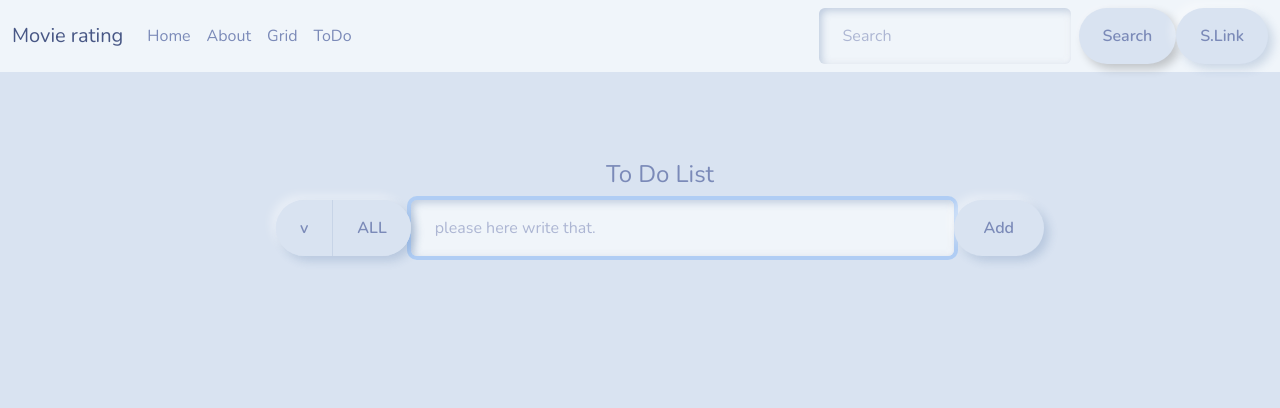
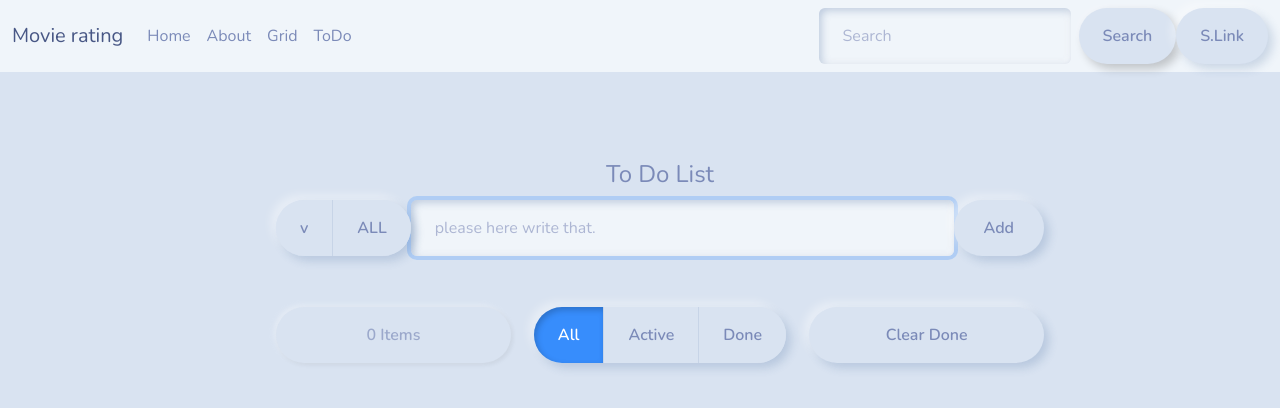
Before and after one commit to heeda88/react-project-001, a React (Create React App) app: page /todo in a window 1280 px wide. Shown: the top 408 px of the page. Built offline with nearby package versions, Linux system fonts and the light colour scheme.

Commit message:
ToDo ( status Filter & Done Clear)

```diff
--- a/src/css/ToDo.module.css
+++ b/src/css/ToDo.module.css
@@ -68,3 +68,9 @@
     grid-template-columns: 1fr 1fr 1fr;
     text-align: center;
 }
+
+
+.todos_footer_header{
+    justify-content: center;
+    align-items: center;
+}
--- a/src/routes/ToDo.js
+++ b/src/routes/ToDo.js
@@ -1,17 +1,13 @@
 import styles from "../css/ToDo.module.css";
 import { useState } from "react";
-import { string } from "prop-types";
+
 function ToDo() {
-  const todoObj = {
-    id: string,
-    bodytext: string,
-    done: Boolean,
-  };
   const [todos, setTodos] = useState([]);
   const [todo, setTodo] = useState("");
+  const [edit, setEdit] = useState(false);
   const [scroll, setScroll] = useState(false);
   const [allCheckd, setAllChecked] = useState(false);
-  const [checked, setChecked] = useState();
+  const [statRadio, setStatRadio] = useState("All");
 
   const onChange = (event) => {
     setTodo(event.target.value);
@@ -22,10 +18,9 @@ function ToDo() {
       return;
     }
     setTodos((currentarray) => {
-      console.log(todo);
       return [
         {
-          id: currentarray.length + 1,
+          id: new Date().getTime(),
           bodytext: todo,
           done: false,
         },
@@ -50,7 +45,6 @@ function ToDo() {
   const onChecked = (id) => {
     const toggled = todos.map((todo) => {
       if (todo.id == id) {
-        console.log(todo.id, id);
         return { ...todo, done: !todo.done };
       } else {
         return todo;
@@ -59,7 +53,7 @@ function ToDo() {
     setTodos(toggled);
   };
 
-  const onEdit = (event, id) => {
+  const editTodo = (event, id) => {
     const edited = todos.map((todo) => {
       if (todo.id == id) {
         return { ...todo, bodytext: event.target.value };
@@ -76,10 +70,35 @@ function ToDo() {
     setTodos(removed);
   };
 
+  const setStat = (stat) => {
+    switch (stat) {
+      case "":
+        return true;
+      case "All":
+        setStatRadio("All");
+        return true;
+      case "Active":
+        setStatRadio("Active");
+        return todo.done == false;
+      case "Done":
+        setStatRadio("Done");
+        return todo.done == true;
+      default:
+        return true;
+    }
+  };
+  const clearDone = () => {
+    const cleaned = todos.filter((todo) => {
+      return todo.done !== true;
+    });
+    setTodos(cleaned);
+  };
   function TodosFooter() {
     return (
       <div className={styles.todos_footer}>
-        <div></div>
+        <div className={styles.todos_footer_header + " " + "btn disabled"}>
+          {todos.length} Items
+        </div>
         <div
           className="btn-group"
           role="group"
@@ -90,6 +109,8 @@ function ToDo() {
             className="btn-check"
             name="btnradio"
             id="btnradio1"
+            onChange={() => setStat("All")}
+            checked={statRadio == "All" ? true : false}
           />
           <label className="btn btn-outline-primary" htmlFor="btnradio1">
             All
@@ -99,6 +120,8 @@ function ToDo() {
             className="btn-check"
             name="btnradio"
             id="btnradio2"
+            onChange={() => setStat("Active")}
+            checked={statRadio == "Active" ? true : false}
           />
           <label className="btn btn-outline-primary" htmlFor="btnradio2">
             Active
@@ -108,16 +131,23 @@ function ToDo() {
             className="btn-check"
             name="btnradio"
             id="btnradio3"
+            onChange={() => setStat("Done")}
+            checked={statRadio == "Done" ? true : false}
           />
           <label className="btn btn-outline-primary" htmlFor="btnradio3">
             Done
           </label>
         </div>
-        <div></div>
+        <div
+          className={styles.todos_footer_footer + " " + "btn"}
+          onClick={clearDone}
+        >
+          Clear Done
+        </div>
       </div>
     );
   }
-
+  console.log("render");
   return (
     <div className={styles.wrapper}>
       <div className={styles.title}>To Do List</div>
@@ -163,7 +193,22 @@ function ToDo() {
         </div>
       </form>
       {todos.length !== 0 && !scroll
-        ? todos.map((todo) => {
+        ? todos
+            .filter((todo) => {
+              switch (statRadio) {
+                case "":
+                  return true;
+                case "All":
+                  return true;
+                case "Active":
+                  return todo.done == false;
+                case "Done":
+                  return todo.done == true;
+                default:
+                  return true;
+              }
+            })
+            .map((todo) => {
               return (
                 <div key={todo.id} className={styles.todo_item}>
                   <div className={styles.todo_item_header}>
@@ -191,8 +236,11 @@ function ToDo() {
                   <input
                     className={styles.todo_item_body + " " + "form-control"}
                     value={todo.bodytext}
+                    onDoubleClick={() => {
+                      console.log("Double Click");
+                    }}
                     onChange={(event) => {
-                    onEdit(event, todo.id);
+                      editTodo(event, todo.id);
                     }}
                   />
                   <button
@@ -204,10 +252,13 @@ function ToDo() {
                 </div>
               );
             })
-        : " "}
-      {todos.length !== 0 ? <TodosFooter /> : ""}
+        : ""}
+      <TodosFooter />
     </div>
   );
 }
 
 export default ToDo;
+
+// todos 필터링을 하게도면 삭제됨. 그러니까 위의 todos가 라디오 값에 종속 될 필요가 있음.
+//
```
Lines whose indentation alone changed are shown as unchanged.
